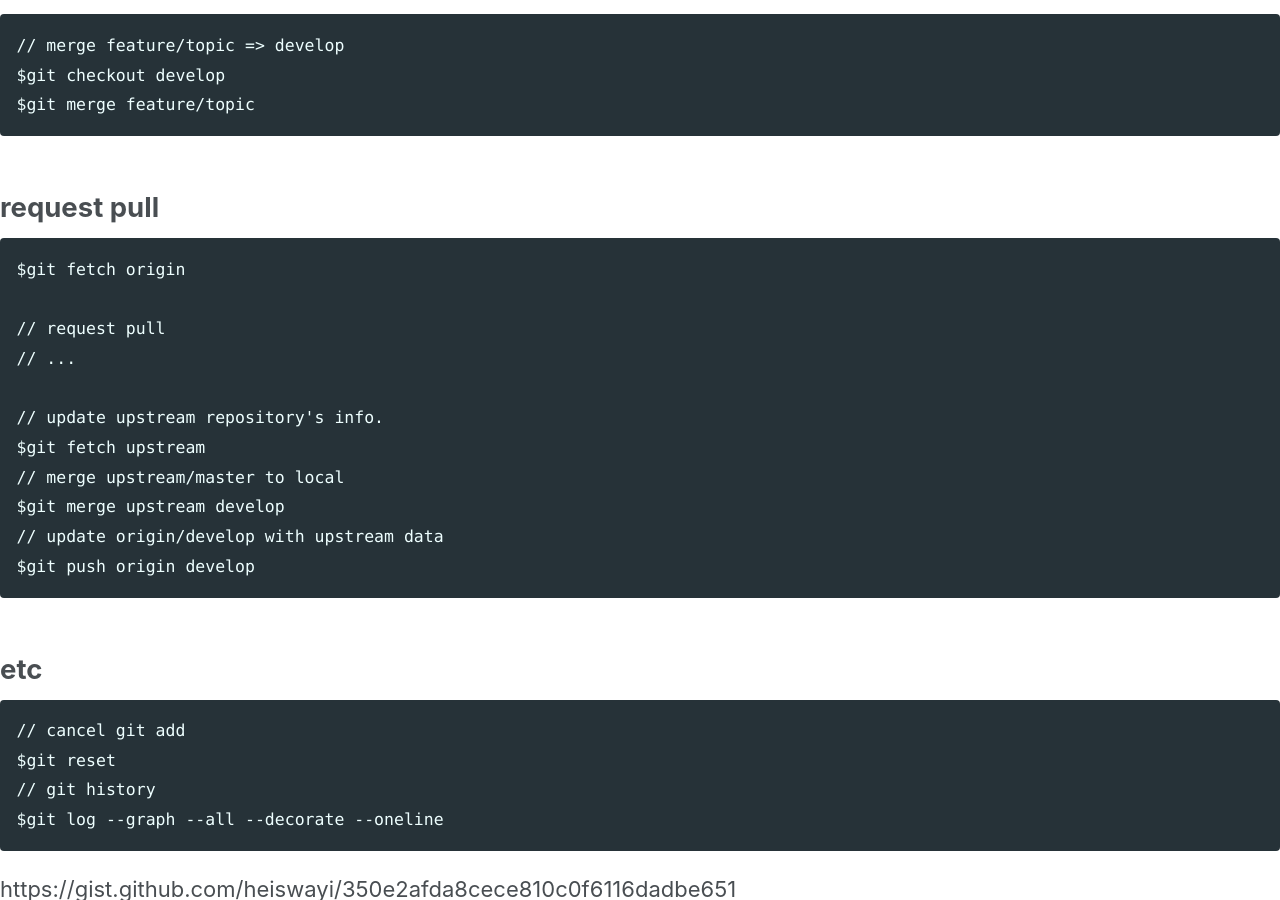
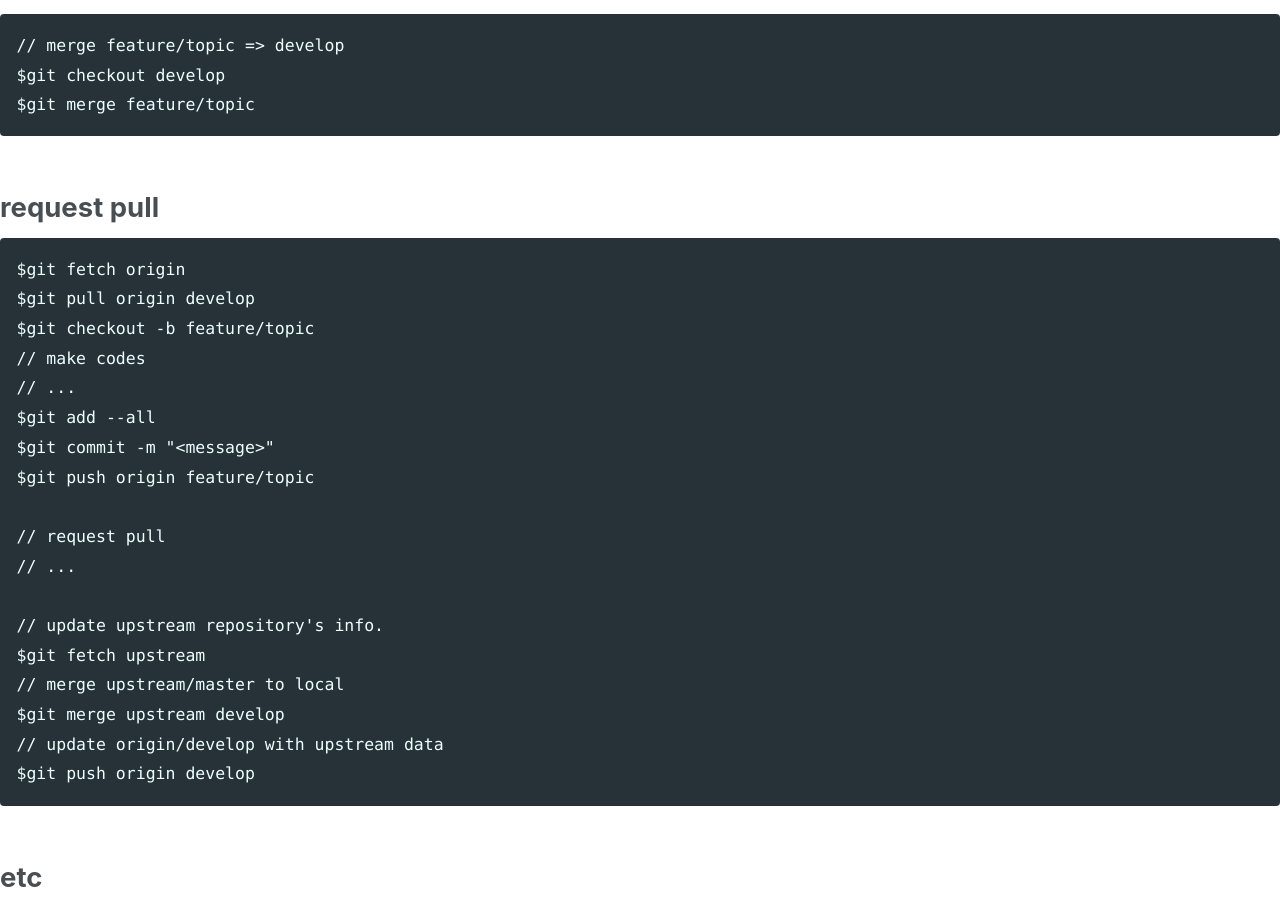
Before and after one commit to sglee-net/sglee-net.github.io, a Jekyll site: the page built from stuff/git.md, in a window 1280 px wide and 900 px high, scrolled down 1766 px. Built offline with Jekyll 4.4.1, drawn with Linux system fonts in a browser that asks for light colours; cached includes are drawn as plain includes; nearby versions of some CDN libraries; our own code applies the rules of GitHub Pages for plain Markdown files.

Commit message:
Update git.md

````diff
--- a/stuff/git.md
+++ b/stuff/git.md
@@ -58,6 +58,13 @@ $git merge feature/topic
 ## request pull
 ```
 $git fetch origin
+$git pull origin develop
+$git checkout -b feature/topic
+// make codes
+// ...
+$git add --all
+$git commit -m "<message>"
+$git push origin feature/topic
 
 // request pull
 // ...
````
